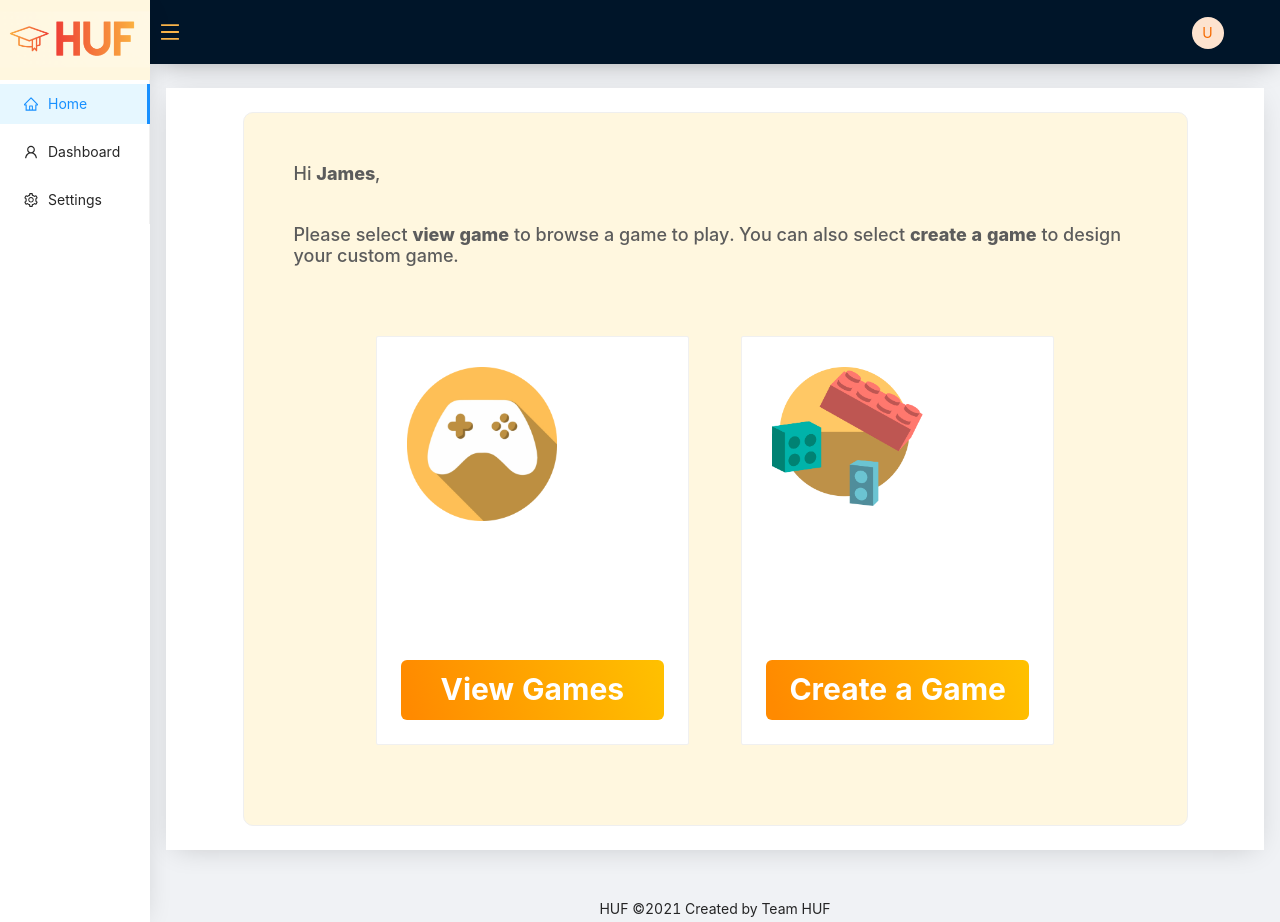
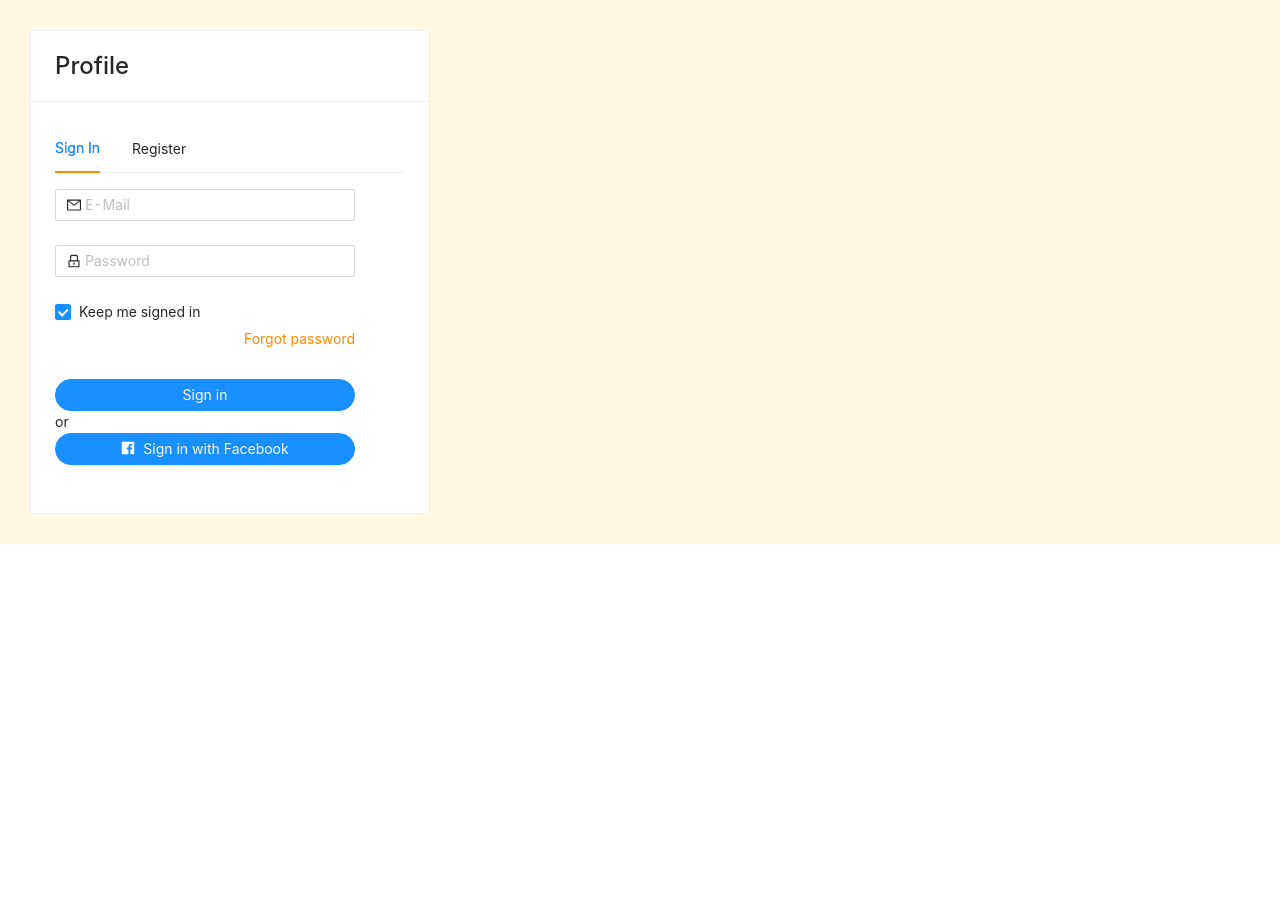
Before and after one commit to vishalraj23/CZ3003-HUF, a React (Create React App) app in the folder frontend/: page / in a window 1280 px wide. After the commit the page ends 800 px from the top, so only its background shows below. Built offline with nearby package versions, Linux system fonts and the light colour scheme.

Commit message:
Login
Still in progress

```diff
--- a/frontend/src/pages/LandingPage/index.css
+++ b/frontend/src/pages/LandingPage/index.css
@@ -1,19 +1,49 @@
-
-.login-form {
-  max-width: 300px;
-
-}
-.login-form-forgot {
-  float: left;
-}
-.ant-col-rtl .login-form-forgot {
-  float: right;
-}
-.login-form-button {
-  width: 100%;
-}
 
 .site-card-wrapper {
   padding: 30px;
   background: #FFF7DF;
+  align-items: center;
 }
+
+.login-form {
+  max-width: 300px;
+  align-items: center;
+}
+
+.login-form-forgot {
+  float: right;
+  color: #FF8A00;
+}
+
+.ant-checkbox-checked .ant-checkbox-inner {
+  background-color: #FF8A00;
+  border-color: #FF8A00;
+}
+
+.ant-tabs-tab.ant-tabs-tab-active {
+  border-bottom: 2px solid #FF8A00 !important;
+  z-index: 2;
+  color:#FF8A00;
+}
+
+.login-form-button {
+  background-color: #FF8A00;
+  border-color: #FF8A00;
+  width: 100%;
+}
+.login-form-button:hover {
+  background-color: #fda33d;
+  border-color: #fda33d;
+  width: 100%;
+}
+
+.fb-login-form-button {
+  background-color: #4B629E;
+  border-color: #4B629E;
+  width: 100%;
+}
+.fb-login-form-button:hover {
+  background-color: #1590D8;
+  border-color: #1590D8;
+  width: 100%;
+}
--- a/frontend/src/pages/LandingPage/index.js
+++ b/frontend/src/pages/LandingPage/index.js
@@ -18,7 +18,8 @@ const LandingPage = () => {
 
   return (
     <div className="site-card-wrapper">
-      <Card title="Profile" bordered={true} style={{ width: 300 }}>
+      <Card title="Profile" bordered={true} style={{ width: 400 }} headStyle={{ fontSize: 24, }}>
+
         <Tabs defaultActiveKey="1" onChange={callback}>
           <TabPane tab="Sign In" key="1">
             <Form
@@ -57,7 +58,7 @@ const LandingPage = () => {
               </Form.Item>
 
               <Form.Item name="remember" valuePropName="checked" noStyle>
-                <Checkbox>Keep me signed in</Checkbox>
+                <Checkbox className="login-form-checkbox">Keep me signed in</Checkbox>
               </Form.Item>
               <Form.Item>
                 <a className="login-form-forgot" href="">
@@ -70,7 +71,7 @@ const LandingPage = () => {
                   Sign in
                 </Button>
                 or
-                <Button type="primary" shape="round" icon={<FacebookFilled />} htmlType="submit" className="login-form-button">
+                <Button type="primary" shape="round" icon={<FacebookFilled />} htmlType="submit" className="fb-login-form-button">
                   Sign in with Facebook
                 </Button>
               </Form.Item>
@@ -139,28 +140,24 @@ const LandingPage = () => {
                 />
               </Form.Item>
               <Form.Item name="remember" valuePropName="checked" noStyle>
-                <Checkbox>I accept the terms and the privacy policy</Checkbox>
-              </Form.Item>
-              <Form.Item>
-                <a className="login-form-forgot" href="">
-                  Forgot password
-                </a>
+                <Checkbox className="login-form-checkbox">I accept the terms and the privacy policy</Checkbox>
               </Form.Item>
 
               <Form.Item>
+                <br />
                 <Button type="primary" shape="round" htmlType="submit" className="login-form-button">
                   Register
                 </Button>
                 or
-                <Button type="primary" shape="round" icon={<FacebookFilled />} htmlType="submit" className="login-form-button">
+                <Button type="primary" shape="round" icon={<FacebookFilled />} htmlType="submit" className="fb-login-form-button">
                   Register with Facebook
                 </Button>
               </Form.Item>
             </Form>
           </TabPane>
         </Tabs>
-      </Card>
-    </div>
+      </Card >
+    </div >
   );
 };
 
--- a/frontend/src/services/zustand/auth/index.js
+++ b/frontend/src/services/zustand/auth/index.js
@@ -2,7 +2,7 @@ import create from 'zustand';
 
 const initialState = {
   userInfo: null,
-  signedIn: true,
+  signedIn: false,
   isLoading: false,
 };
 
```
